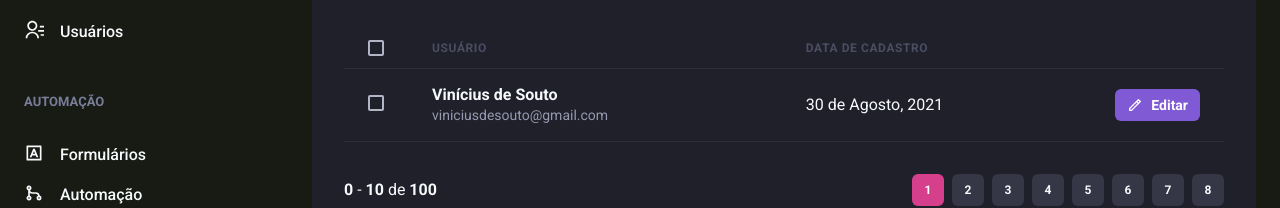
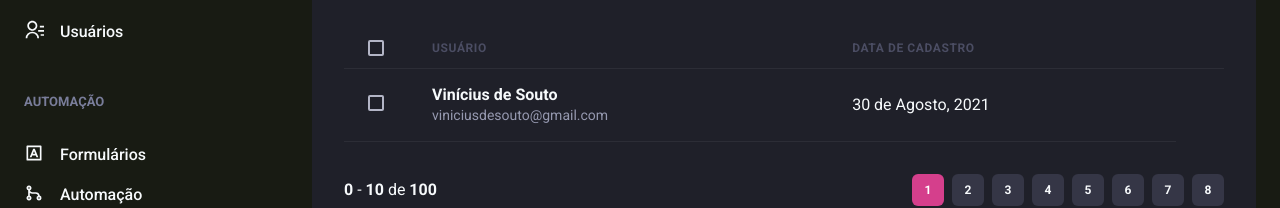
Before and after one commit to soutovnc/dashgo, a Next.js app: page /users in a window 1280 px wide. Shown: the part 192-400 px from the top of the page. Built offline with nearby package versions, Linux system fonts and the light colour scheme.

Commit message:
edit list and pagination

```diff
--- a/src/components/Pagination/index.tsx
+++ b/src/components/Pagination/index.tsx
@@ -4,7 +4,7 @@
 export function Pagination() {
   return (
     <Stack
-      direction="row"
+      direction={["column", "row"]}
       mt="8"
       justify="space-between"
       align="center"
--- a/src/pages/users/index.tsx
+++ b/src/pages/users/index.tsx
@@ -1,4 +1,4 @@
-import { Box, Button, Checkbox, Flex, Heading, Icon, Table, Tbody, Td, Text, Th, Thead, Tr } from "@chakra-ui/react";
+import { Box, Button, Checkbox, Flex, Heading, Icon, Table, Tbody, Td, Text, Th, Thead, Tr, useBreakpointValue } from "@chakra-ui/react";
 import { RiAddLine, RiPencilLine } from "react-icons/ri";
 
 import { Header } from "../../components/Header";
@@ -6,6 +6,11 @@
 import { Sidebar } from '../../components/Sidebar/index'
 
 export default function UserList() {
+  const isWideVersion = useBreakpointValue({
+    base: false,
+    lg: true,
+  })
+
   return (
     <Box>
       <Header />
@@ -37,17 +42,17 @@
           <Table colorScheme="whiteAlpha">
             <Thead>
               <Tr>
-                <Th px="6" color="gray.300" width="8">
+                <Th px={["4", "4", "6"]} color="gray.300" width="8">
                   <Checkbox colorScheme="pink" />
                 </Th>
                 <Th>Usuário</Th>
-                <Th>Data de cadastro</Th>
+                { isWideVersion && <Th>Data de cadastro</Th> }
                 <Th width="8"></Th>
               </Tr>
             </Thead>
             <Tbody>
               <Tr>
-                <Td px="6">
+                <Td px={["4", "4", "6"]}>
                   <Checkbox colorScheme="pink" />
                 </Td>
                 <Td>
@@ -56,18 +61,8 @@
                     <Text fontSize="sm" color="gray.300">viniciusdesouto@gmail.com</Text>
                   </Box>
                 </Td>
-                <Td>30 de Agosto, 2021</Td>
-                <Td>
-                  <Button
-                    as="a"
-                    size="sm"
-                    fontSize="sm"
-                    colorScheme="purple"
-                    leftIcon={<Icon as={RiPencilLine} fontSize="16" />}
-                  >
-                    Editar
-                  </Button>
-                </Td>
+                { isWideVersion && <Td>30 de Agosto, 2021</Td> }
+
               </Tr>
             </Tbody>
           </Table>
```
